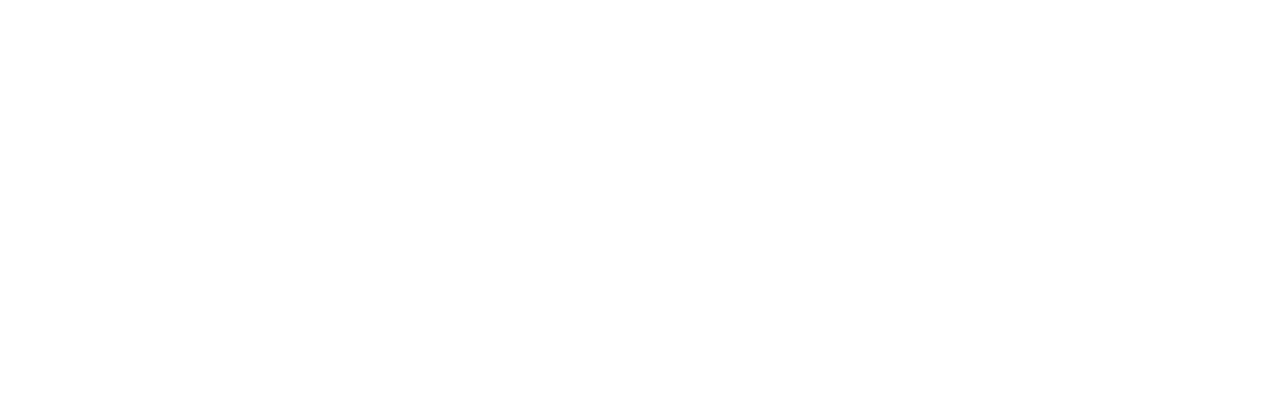
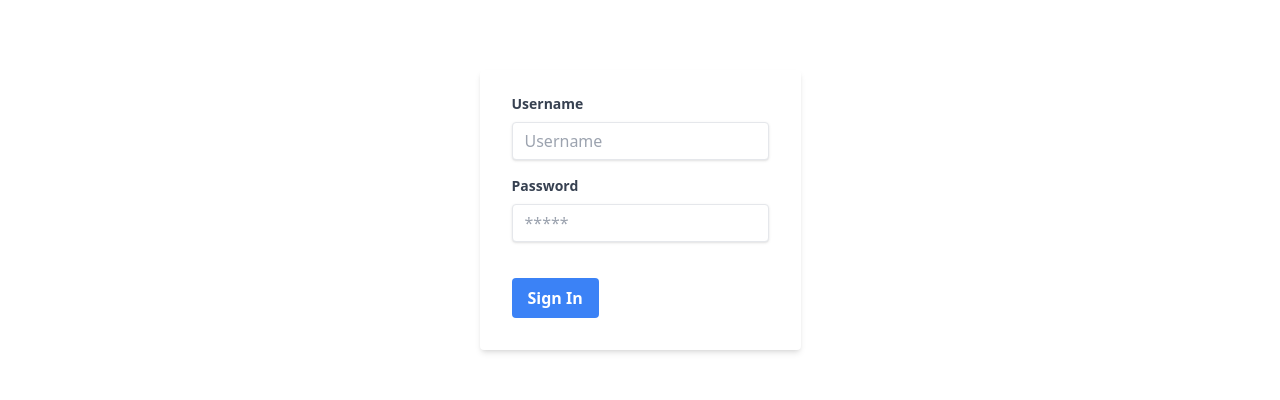
Before and after one commit to Prudhv15/cine-list, a React (Create React App) app: page / in a window 1280 px wide. Shown: the part 182-582 px from the top of the page. Built offline with nearby package versions, Linux system fonts and the light colour scheme; no server answers.

Commit message:
added simple login

```diff
--- /dev/null
+++ b/src/pages/Login.js
@@ -0,0 +1,97 @@
+import React, { useState, useRef } from "react";
+import { useNavigate } from "react-router-dom";
+
+export const Login = () => {
+  const usernameRef = useRef();
+  const passRef = useRef();
+  const [usernameError, setUsernameError] = useState("");
+  const [passwordError, setPasswordError] = useState("");
+  const navigate = useNavigate();
+
+  function handleSubmit(event) {
+    event.preventDefault();
+
+    const enteredUsername = usernameRef.current.value;
+    const enteredPassword = passRef.current.value;
+
+    console.log("Entered username:", enteredUsername, enteredPassword);
+    if (enteredUsername.length < 5) {
+      setUsernameError(
+        "Username is required and must be at least 5 characters long."
+      );
+    } else {
+      setUsernameError("");
+    }
+
+    if (!enteredPassword || enteredPassword.length < 5) {
+      setPasswordError(
+        "Password is required and must be at least 5 characters long."
+      );
+    } else {
+      setPasswordError("");
+    }
+
+    // Check if both username and password are empty
+    if (!enteredUsername && !enteredPassword) {
+      alert("Please enter valid details");
+    } else if (!usernameError && !passwordError) {
+      // If both are valid, redirect to "now_playing"
+      navigate("now_playing");
+    }
+  }
+
+  return (
+    <div className="flex max-w-sm mx-auto items-center justify-center h-screen">
+      <form
+        className="bg-white shadow-md rounded px-8 pt-6 pb-8 mb-4"
+        onSubmit={handleSubmit}
+      >
+        <div className="mb-4">
+          <label
+            className="block text-gray-700 text-sm font-bold mb-2"
+            htmlFor="username"
+          >
+            Username
+          </label>
+          <input
+            className="shadow appearance-none border rounded w-full py-2 px-3 text-gray-700 leading-tight focus:outline-none focus:shadow-outline"
+            id="username"
+            type="text"
+            placeholder="Username"
+            name="username"
+            ref={usernameRef}
+          />
+          {usernameError && (
+            <p className="text-red-500 text-xs italic">{usernameError}</p>
+          )}
+        </div>
+        <div className="mb-6">
+          <label
+            className="block text-gray-700 text-sm font-bold mb-2"
+            htmlFor="password"
+          >
+            Password
+          </label>
+          <input
+            className="shadow appearance-none border rounded w-full py-2 px-3 text-gray-700 mb-3 leading-tight focus:outline-none focus:shadow-outline"
+            id="password"
+            type="password"
+            placeholder="*****"
+            ref={passRef}
+          />
+          {passwordError && (
+            <p className="text-red-500 text-xs italic">{passwordError}</p>
+          )}
+        </div>
+        <div className="flex items-center justify-between">
+          <button
+            className="bg-blue-500 hover:bg-blue-700 text-white font-bold py-2 px-4 rounded focus:outline-none focus:shadow-outline"
+            type="submit"
+          >
+            Sign In
+          </button>
+        </div>
+      </form>
+    </div>
+  );
+};
--- a/src/pages/index.js
+++ b/src/pages/index.js
@@ -1,4 +1,4 @@
 export { MovieDetail } from "./MovieDetail";
 export { MovieList } from "./MovieList";
-
 export { Search } from "./Search";
+export { Login } from "./Login";
--- a/src/routes/AllRoutes.js
+++ b/src/routes/AllRoutes.js
@@ -1,5 +1,5 @@
 import { Routes, Route } from "react-router-dom";
-import { MovieDetail, MovieList, Search } from "../pages/index";
+import { MovieDetail, MovieList, Search, Login } from "../pages/index";
 
 import React from "react";
 
@@ -8,7 +8,7 @@
     <div className="dark:bg-rgb-800">
       <Routes>
         <Route
-          path=""
+          path="now_playing"
           element={<MovieList apiPath="movie/now_playing" title="Home" />}
         />
         <Route
@@ -26,6 +26,7 @@
           element={<MovieList apiPath="movie/upcoming" title="Upcoming" />}
         />
         <Route path="search" element={<Search apiPath="search/movie" />} />
+        <Route path="" element={<Login apiPath="login" />} />
       </Routes>
     </div>
   );
```
